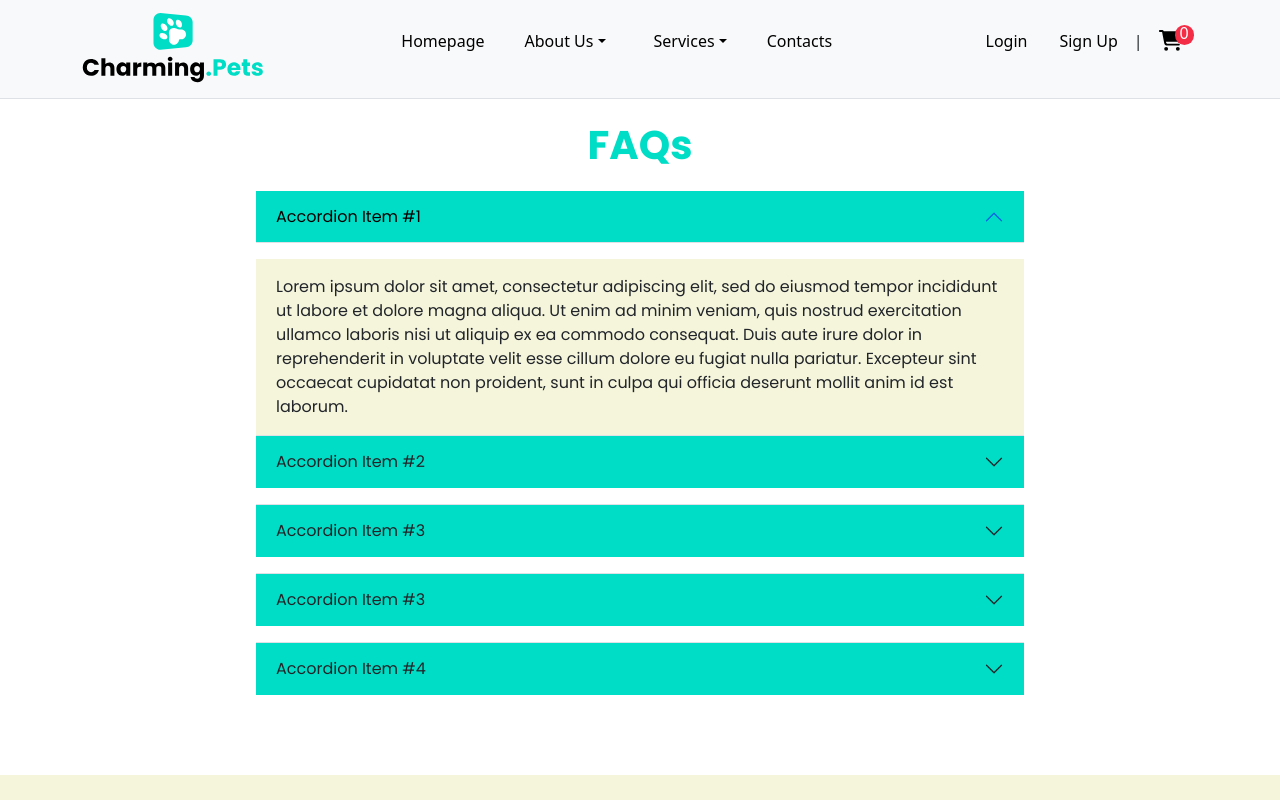
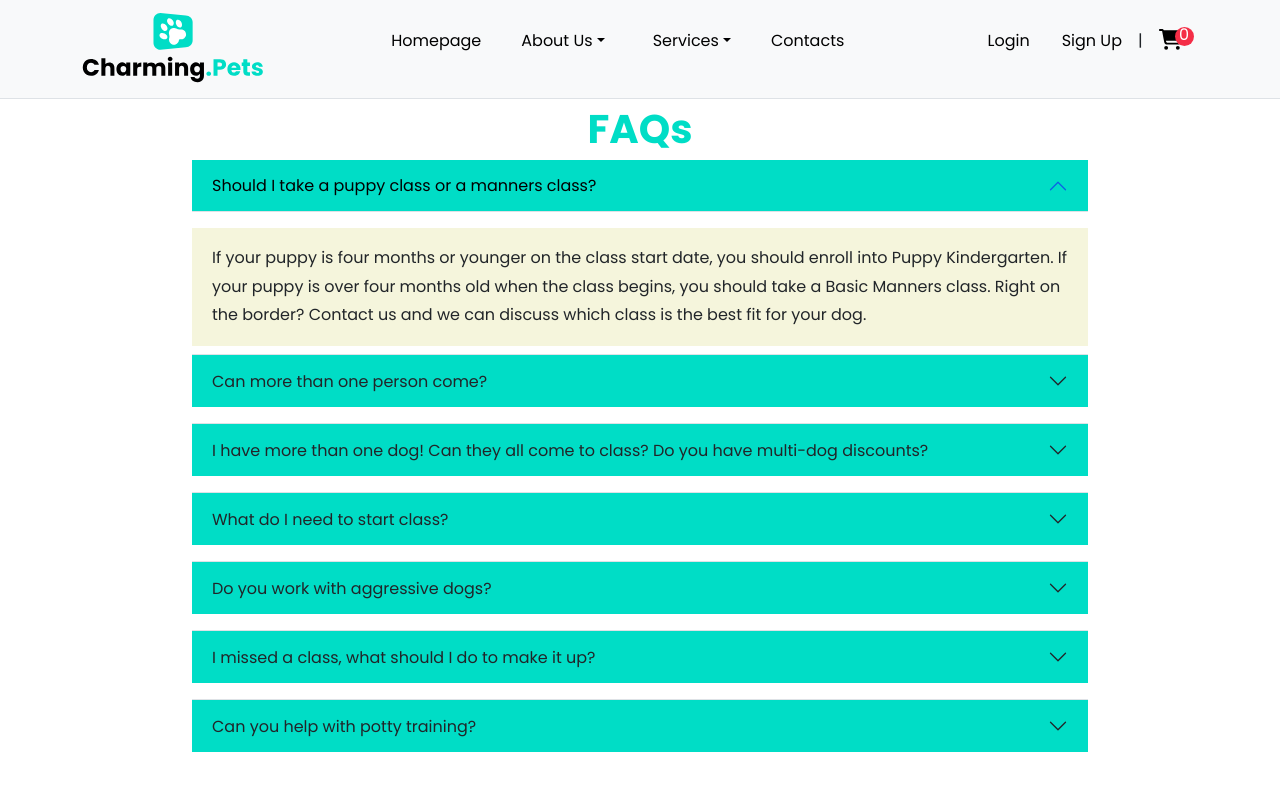
Before and after one commit to LightLotus/group-3-nickel-capstone, a React (Create React App) app: page /faq in a window 1280 px wide. Shown: the top 800 px of the page. Built offline with nearby package versions, Linux system fonts and the light colour scheme.

Commit message:
modify design

```diff
--- a/src/App.js
+++ b/src/App.js
@@ -22,8 +22,10 @@ import { BrowserRouter as Router, Routes, Route } from "react-router-dom";
 function App() {
   return (
     <Router>
+
       <Navlink />
       <Routes>
+
         <Route path="/" index element={<Homepage />} />
         <Route path="/ourstory" element={<OurStory />} />
         <Route path="/faq" element={<FAQ />} />
--- a/src/css/FAQ.css
+++ b/src/css/FAQ.css
@@ -6,7 +6,7 @@
   left: 354px;
   top: 200px; */
   margin: auto;
-  width: 60%;
+  width: 70%;
   font-family: 'Poppins';
   font-style: normal;
   line-height: 24px;
--- a/src/css/Ourstory.css
+++ b/src/css/Ourstory.css
@@ -1,5 +1,9 @@
+*{
+    font-family: 'Poppins';
+    line-height: 1.8rem;
+}
 .aboutus {
-    font-family: 'Poppins';
+
     font-style: normal;
     line-height: 24px;
     color: #000000;
@@ -45,4 +49,10 @@ h1{
     padding: 5rem;
     border-color: #00DDC6!important;
     border-width: 2px!important;
+    border-radius: 2%;
+
 }
+
+.about-us{
+    color: #00DDC6;
+}
--- a/src/css/TrainingClasses.css
+++ b/src/css/TrainingClasses.css
@@ -1,3 +1,7 @@
+*{
+  font-family: 'Poppins';
+}
+
 .buttones{
     background-color: #00DDC6;
     display: inline-block;
@@ -16,3 +20,8 @@
       border: 1px solid #00ddc6;
       color: #00ddc6;
     }
+
+    .text-center{
+      color: #00ddc6;
+
+    }
--- a/src/pages/FAQ.js
+++ b/src/pages/FAQ.js
@@ -7,63 +7,67 @@ const FAQ = () => {
     <div className='header text-center'><p><b>FAQs</b></p></div>
       <Accordion className="faq" defaultActiveKey="0" flush>
         <Accordion.Item eventKey="0">
-          <Accordion.Header className='mb-3'>Accordion Item #1</Accordion.Header>
-          <Accordion.Body className="accordion-body">
-            Lorem ipsum dolor sit amet, consectetur adipiscing elit, sed do
-            eiusmod tempor incididunt ut labore et dolore magna aliqua. Ut enim ad
-            minim veniam, quis nostrud exercitation ullamco laboris nisi ut
-            aliquip ex ea commodo consequat. Duis aute irure dolor in
-            reprehenderit in voluptate velit esse cillum dolore eu fugiat nulla
-            pariatur. Excepteur sint occaecat cupidatat non proident, sunt in
-            culpa qui officia deserunt mollit anim id est laborum.
+          <Accordion.Header className='mb-3'>Should I take a puppy class or a manners class?</Accordion.Header>
+          <Accordion.Body className="accordion-body mb-2">
+          If your puppy is four months or younger on the class start date,
+          you should enroll into Puppy Kindergarten.  If your puppy is over
+          four months old when the class begins, you should take a Basic Manners class.
+          Right on the border? Contact us and we can discuss which class is the best fit for your dog.
           </Accordion.Body>
         </Accordion.Item>
         <Accordion.Item eventKey="1">
-          <Accordion.Header className='mb-3'>Accordion Item #2</Accordion.Header>
-          <Accordion.Body className="accordion-body">
-            Lorem ipsum dolor sit amet, consectetur adipiscing elit, sed do
-            eiusmod tempor incididunt ut labore et dolore magna aliqua. Ut enim ad
-            minim veniam, quis nostrud exercitation ullamco laboris nisi ut
-            aliquip ex ea commodo consequat. Duis aute irure dolor in
-            reprehenderit in voluptate velit esse cillum dolore eu fugiat nulla
-            pariatur. Excepteur sint occaecat cupidatat non proident, sunt in
-            culpa qui officia deserunt mollit anim id est laborum.
+          <Accordion.Header className='mb-3'>Can more than one person come?</Accordion.Header>
+          <Accordion.Body className="accordion-body mb-2">
+          Absolutely! We recommend that one person works with the dog at a time, but other family
+          members or friends are welcome to attend class and watch. If you bring children under 10,
+          we suggest bringing a book or iPad to keep them occupied.
           </Accordion.Body>
         </Accordion.Item>
         <Accordion.Item eventKey="2">
-          <Accordion.Header className='mb-3'>Accordion Item #3</Accordion.Header>
-          <Accordion.Body className="accordion-body">
-            Lorem ipsum dolor sit amet, consectetur adipiscing elit, sed do
-            eiusmod tempor incididunt ut labore et dolore magna aliqua. Ut enim ad
-            minim veniam, quis nostrud exercitation ullamco laboris nisi ut
-            aliquip ex ea commodo consequat. Duis aute irure dolor in
-            reprehenderit in voluptate velit esse cillum dolore eu fugiat nulla
-            pariatur. Excepteur sint occaecat cupidatat non proident, sunt in
-            culpa qui officia deserunt mollit anim id est laborum.
+          <Accordion.Header className='mb-3'>I have more than one dog! Can they all come to class? Do you have multi-dog discounts?</Accordion.Header>
+          <Accordion.Body className="accordion-body mb-2">
+          We require dogs from the same household to be in separate classes- just like kids,
+          they get easily distracted by what their sibling is doing across the room!
+          There are enough distractions in a manners class without the added difficulty of other
+          four-legged family members. We do not offer multi-dog discounts.
           </Accordion.Body>
         </Accordion.Item>
         <Accordion.Item eventKey="4">
-          <Accordion.Header className='mb-3'>Accordion Item #3</Accordion.Header>
-          <Accordion.Body>
-            Lorem ipsum dolor sit amet, consectetur adipiscing elit, sed do
-            eiusmod tempor incididunt ut labore et dolore magna aliqua. Ut enim ad
-            minim veniam, quis nostrud exercitation ullamco laboris nisi ut
-            aliquip ex ea commodo consequat. Duis aute irure dolor in
-            reprehenderit in voluptate velit esse cillum dolore eu fugiat nulla
-            pariatur. Excepteur sint occaecat cupidatat non proident, sunt in
-            culpa qui officia deserunt mollit anim id est laborum.
+          <Accordion.Header className='mb-3'>What do I need to start class?</Accordion.Header>
+          <Accordion.Body className="accordion-body mb-2">
+          Puppies need a minimum of two sets of vaccinations before they can attend a group class.
+          Your vet may tell you to wait until your puppy has all 3 sets of shots before going anywhere-
+          while this does minimize the risk of illness, you also miss out on the critical socialization
+          window of 8-16 weeks! We keep a very clean facility and check the vaccinations of every dog who walks through our doors,
+          so two rounds of vaccines is enough to start. The sooner you start training, the better! Adult dogs must be current on all
+          vaccines or titers.
           </Accordion.Body>
         </Accordion.Item>
         <Accordion.Item eventKey="5">
-          <Accordion.Header className='mb-3'>Accordion Item #4</Accordion.Header>
+          <Accordion.Header className='mb-3'>Do you work with aggressive dogs?</Accordion.Header>
           <Accordion.Body className="accordion-body">
-            Lorem ipsum dolor sit amet, consectetur adipiscing elit, sed do
-            eiusmod tempor incididunt ut labore et dolore magna aliqua. Ut enim ad
-            minim veniam, quis nostrud exercitation ullamco laboris nisi ut
-            aliquip ex ea commodo consequat. Duis aute irure dolor in
-            reprehenderit in voluptate velit esse cillum dolore eu fugiat nulla
-            pariatur. Excepteur sint occaecat cupidatat non proident, sunt in
-            culpa qui officia deserunt mollit anim id est laborum.
+          No, aggressive dogs are not allowed in the facility for liability reasons.
+          Please contact a behaviorist to help with aggression.
+          We do work with frustrated greeters and fearful dogs in private lessons only.
+          If you're not sure whether or not your dog is exhibiting aggression,
+          please give us a call or fill out the contact form above.
+          </Accordion.Body>
+        </Accordion.Item>
+        <Accordion.Item eventKey="6">
+          <Accordion.Header className='mb-3'>I missed a class, what should I do to make it up?</Accordion.Header>
+          <Accordion.Body className="accordion-body mb-2">
+          Classes are cumulative, so if you are absent we strongly suggest you schedule a makeup lesson.
+          Makeup lessons are 30-minute private sessions to get you caught up with the rest of class and are discounted at $40.
+          Please contact us to schedule a makeup lesson.
+          </Accordion.Body>
+        </Accordion.Item>
+        <Accordion.Item eventKey="7">
+          <Accordion.Header className='mb-3'>Can you help with potty training?</Accordion.Header>
+          <Accordion.Body className="accordion-body mb-2">
+          Yes! If you are enrolled in puppy kindergarten,
+          we will go over this in class. Otherwise, please schedule a 30-minute private in the facility.
+          We'll look at where you're having trouble, come up with a game plan to fix it, and schedule a
+          quick follow-up to make sure you don't run into any more problems.
           </Accordion.Body>
         </Accordion.Item>
       </Accordion>
--- a/src/pages/PrivateLessons.js
+++ b/src/pages/PrivateLessons.js
@@ -1,6 +1,7 @@
 import Container from "react-bootstrap/Container";
 import { Link } from "react-router-dom";
 import "../css/PrivateLesson.css";
+
 
 const PrivateLessons = () => {
   return (
--- a/src/pages/PuppyKindergarten.js
+++ b/src/pages/PuppyKindergarten.js
@@ -1,6 +1,7 @@
 import Container from "react-bootstrap/Container";
 import Table from 'react-bootstrap/Table';
 import "../css/PuppyKindergarten.css";
+import { Link } from "react-router-dom";
 
 
 
--- a/src/pages/TrainingClasses.js
+++ b/src/pages/TrainingClasses.js
@@ -20,10 +20,14 @@ const TrainingClasses = () => {
       <Container>
         <h1 className="text-center mt-5">Approach to Training</h1>
         <p>
-          Lorem ipsum dolor sit amet, consectetur adipiscing elit, sed do
-          eiusmod tempor incididunt ut labore et dolore magna aliqua. Ut enim ad
-          minim veniam, quis nostrud exercitation ullamco laboris nisi ut
-          aliquip ex ea commodo consequat.
+        Let’s face it, dogs these days are part of the family.
+        But as much as we treat them like furry humans, they need some help to act like it!
+        In Basic Manners, we cover the essentials that your dog needs to be a well-behaved
+        member of your family. You’ll learn things like not jumping up, coming when called,
+        and walking nicely on a leash, as well as your standard sit, down, and stay!
+        We also work on impulse control, the “place” behavior, and sitting at the door,
+        all of which discourage naughty behavior like stealing food, darting out the door,
+        and begging/counter surfing.
         </p>
       </Container>
 
@@ -39,10 +43,14 @@ const TrainingClasses = () => {
             <MDBCardBody>
               <h4 className="text-center">Manners</h4>
               <MDBCardText>
-                Lorem ipsum dolor sit amet, consectetur adipiscing elit, sed do
-                eiusmod tempor incididunt ut labore et dolore magna aliqua. Ut
-                enim ad minim veniam, quis nostrud exercitation ullamco laboris
-                nisi ut aliquip ex ea commodo consequat.
+              Ready to take your dog’s training to the next level? In Advanced Manners,
+              we build on your basic foundation to add distractions, leave treats behind,
+              and introduce some tricks to keep it interesting!
+              <br></br>
+              This class is designed to
+              take your dog’s behavior above and beyond to make sure he can keep his brain
+              in any situation. If you want to get into therapy work, dog sports, or just want
+              your best friend to go out and about with you, Advanced Manners is the place to be!
               </MDBCardText>
               <MDBCardText>
                 <Link to="/manners">
@@ -62,10 +70,15 @@ const TrainingClasses = () => {
             <MDBCardBody>
               <h4 className="text-center">Puppy Kindergarten</h4>
               <MDBCardText>
-                Lorem ipsum dolor sit amet, consectetur adipiscing elit, sed do
-                eiusmod tempor incididunt ut labore et dolore magna aliqua. Ut
-                enim ad minim veniam, quis nostrud exercitation ullamco laboris
-                nisi ut aliquip ex ea commodo consequat.
+              If you recently added a new puppy to your family, you're in the right place!
+              Puppy Kindergarten is the perfect place to start for puppies between 8 weeks
+              and 16 weeks. <br></br>
+              <br></br>
+              This 5 week class will cover everything from crate games and potty
+              training to foundation behaviors like name, touch, sit, and more! We'll also address
+              unwanted behaviors like chewing, jumping, and pulling on the leash. Last but not least,
+              we'll help you socialize your puppy to strange noises.
+
               </MDBCardText>
               <MDBCardText>
                 <Link to="/puppykindergarten">
@@ -85,13 +98,16 @@ const TrainingClasses = () => {
             <MDBCardBody>
               <h4 className="text-center">Private Lessons</h4>
               <MDBCardText>
-                Lorem ipsum dolor sit amet, consectetur adipiscing elit, sed do
-                eiusmod tempor incididunt ut labore et dolore magna aliqua. Ut
-                enim ad minim veniam, quis nostrud exercitation ullamco laboris
-                nisi ut aliquip ex ea commodo consequat.
+              Some dogs need more individualized instruction than we can provide in a group class,
+              and that's okay! Whether your dog is reactive around other dogs, has specific behavioral
+              issues you need to address, or you just can't find a group class that fits your schedule,
+              private lessons are a great option. These one-on-one sessions allow you to work with a trainer
+              at length to discuss and address the needs of your dog. Please check out our FAQ for help on what
+              to bring and more details on what we can cover.
+
               </MDBCardText>
               <MDBCardText>
-                <Link to="/privatelesson">
+                <Link to="/privatelessons">
                   <MDBBtn className="buttones">Enroll Now</MDBBtn>
                 </Link>
               </MDBCardText>
```
Also changed, not shown: src/pages/OurStory.js (+9 -9 lines).
